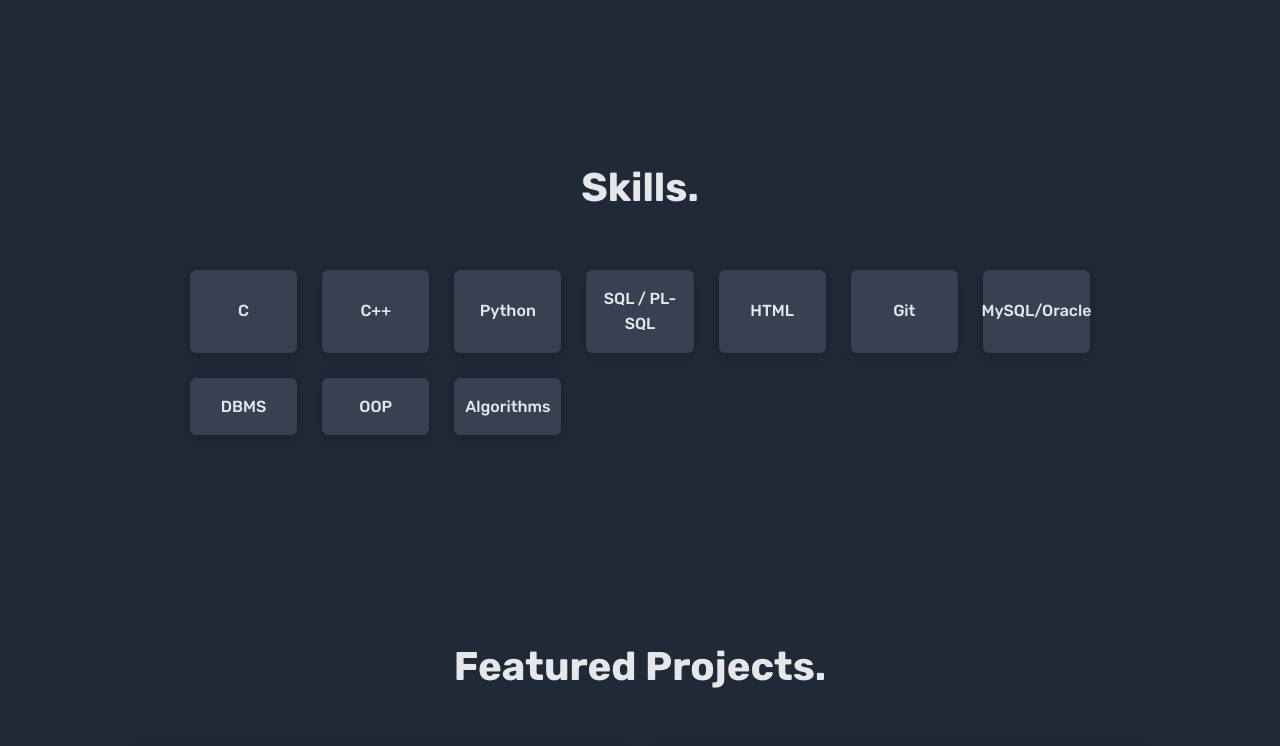
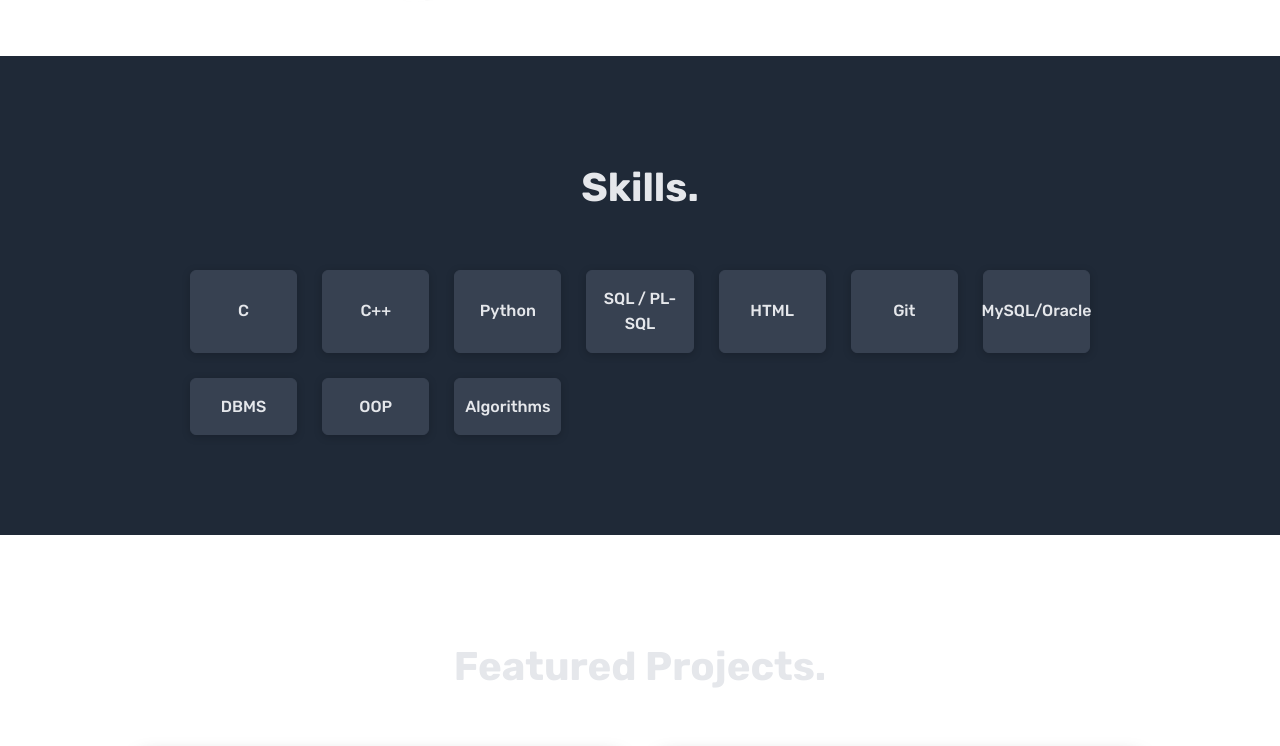
Before and after one commit to YashLadlapure/portfolio-website, a plain HTML site: page index.html in a window 1280 px wide. Shown: the part 818-1564 px from the top of the page. Drawn offline with Linux system fonts and the light colour scheme.

Commit message:
Update style.css

```diff
--- a/css/style.css
+++ b/css/style.css
@@ -28,10 +28,10 @@ body {
 
 /* Default (Dark Mode from screenshot) */
 :root {
-    --bg-primary: #1f2937; /* Dark Slate Blue-ish */
+    --bg-primary: #ffffff; /* Dark Slate Blue-ish */
     --bg-secondary: #1f2937; /* Same as primary for consistent background */
     --text-primary: #e5e7eb; /* Off-white for main text */
-    --text-secondary: #9ca3af; /* Lighter gray for subtle text */
+    --text-secondary: #ffffff; /* Lighter gray for subtle text */
     --accent-color: #6366f1; /* Purple-ish blue for highlights (like underline, links) */
     --border-color: #374151; /* Darker gray for subtle borders/shadows */
     --card-bg: #374151; /* Card background, slightly different from main bg */
```
